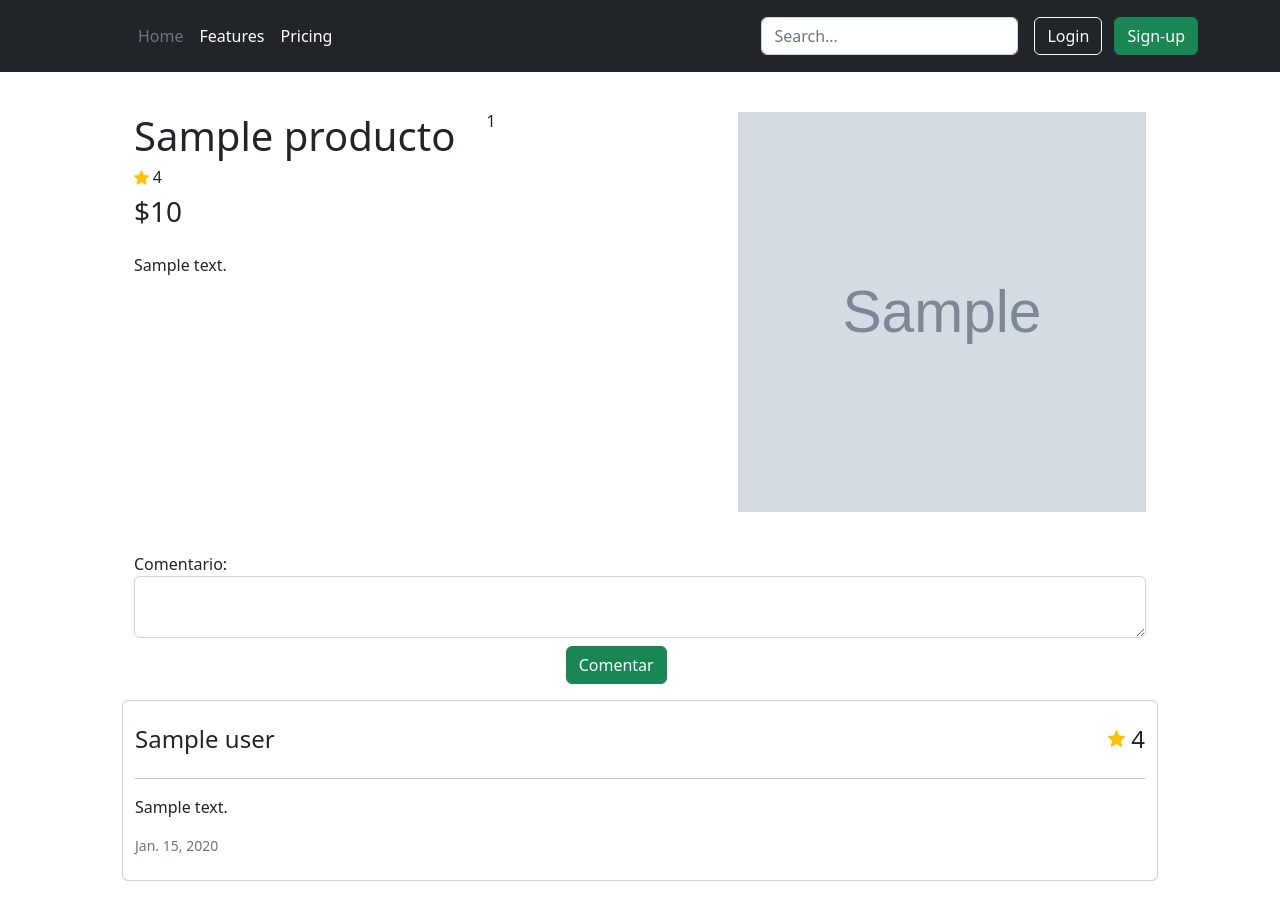
After one commit to Alfonsonrx/TiendaDjango, a Django app: template tiendadjango/catalogo/templates/catalogo/detail.html in a window 1280 px wide. The commit adds this page. Run offline with Django 4.2, Linux system fonts and the light colour scheme; the template is opened without the code that fills it: most values are stand-ins (such as "Sample title", 1, 10 or a date in 2020); grey boxes marked "Sample" are stand-in pictures.

Commit message:
Comentarios funcionando

```diff
--- a/tiendadjango/catalogo/admin.py
+++ b/tiendadjango/catalogo/admin.py
@@ -1,5 +1,5 @@
 from django.contrib import admin
-from .models import Product, Comment
+from .models import Product, Comment, Usuario
 
 # Register your models here.
-admin.site.register([Product, Comment])
+admin.site.register([Product, Comment, Usuario])
--- /dev/null
+++ b/tiendadjango/catalogo/static/js/detail.js
@@ -0,0 +1,22 @@
+$(document).ready(function() {
+    $(document).on('click', '.btn-comentar', (e) => {
+            var rate = 4.5;
+            var com = $('#comment').val();
+
+            console.log(rate, num_serie, mail, com);
+        $.ajax({
+            url:url_comentar,
+            method:"POST",
+            data:{
+                csrfmiddlewaretoken: csrf_token,
+                rating:rate,
+                num_serie:num_serie,
+                mail:mail,
+                comment:com,
+            },
+            success: (data) => {
+                // location.reload(true);
+            }
+        });
+    })
+});
--- /dev/null
+++ b/tiendadjango/catalogo/templates/catalogo/detail.html
@@ -0,0 +1,85 @@
+{% extends "./header.html" %}
+
+{% block title %}
+    {{ block.super }}
+    {{ producto.name }}
+{% endblock %}
+
+{% block content %}
+    {% load static %}
+
+    <div class="container p-3">
+        <div class="row px-5 my-4">
+            <div class="col-7">
+                <div class="row">
+                    <div class="col-7">
+                        <h1>{{ producto.name }}</h1>
+                    </div>
+                    <div class="col-3">
+                        <h6>{{ producto.serial_num }}</h6>
+                    </div>
+                </div>
+                <h6>
+                    <img width="2.5%" height="2.5%" src="{% static 'catalogo/star.png' %}" style="padding-bottom: 0.5%;">
+                    {{ producto.call_rating }}
+                </h6>
+                <h3>
+                    ${{ producto.price }}
+                </h3>
+                <div class="row my-4">
+                    <div class="col-8">
+                        <p>{{ producto.description }}</p>
+                    </div>
+                </div>
+                <div>
+
+                </div>
+            </div>
+            <div class="col-5">
+                <img width="100%" height="400" src="{{ producto.img_url }}">
+            </div>
+        </div>
+
+        <div class="row px-5 my-2">
+            <form id="comentario">
+                {% csrf_token %}
+                <div class="row my-2">
+                    <div class="py-2">
+                        <label for="run">Comentario:</label>
+                        <textarea type="text" name="comment" id="comment" class="form-control"></textarea>
+                    </div>
+                    <div class="col-md-6 offset-md-5">
+                        <input type="submit" name="action" id="action" class="btn btn-success btn-comentar" value="Comentar">
+                    </div>
+                </div>
+            </form>
+            {% for user, com in producto.get_comments %}
+            <div class="card container comment py-4 my-2">
+                <div class="row g-0">
+                    <div class="col-sm-6 col-md-8">
+                        <h4>{{ user }}</h4>
+                    </div>
+                    <div class="col-6 col-md-4 text-end">
+                        <h4> <img width="5%" height="5%" src="{% static 'catalogo/star.png' %}" style="padding-bottom: 2%;"> {{ com.prod_rating }}</h4>
+                    </div>
+                </div>
+                <hr>
+                    <p>{{ com.text_comment }}</p>
+                    <small class="text-muted">{{ com.pub_date.date }}</small>
+            </div>
+            {% endfor %}
+        </div>
+    </div>
+
+{% endblock content %}
+
+{% block footer %}
+    {{ block.super }}
+    <script>
+        var url_comentar = "{% url 'catalogo:comentar' %}";
+        var csrf_token = "{{ csrf_token }}";
+        var num_serie = "{{ producto.serial_num }}";
+        var mail = "damian.contreras036@gmail.com";
+    </script>
+    <script src="{% static 'js/detail.js' %}"></script>
+{% endblock footer %}
--- a/tiendadjango/catalogo/templates/catalogo/header.html
+++ b/tiendadjango/catalogo/templates/catalogo/header.html
@@ -12,7 +12,7 @@
 
     <title>
         {% block title %}
-            Django Platzi |
+            Tienda Django |
         {% endblock  %}
     </title>
 </head>
@@ -26,7 +26,10 @@
     {% endblock  %}
 
     <footer>
-        <script src="https://cdn.jsdelivr.net/npm/bootstrap@5.0.2/dist/js/bootstrap.bundle.min.js" integrity="sha384-MrcW6ZMFYlzcLA8Nl+NtUVF0sA7MsXsP1UyJoMp4YLEuNSfAP+JcXn/tWtIaxVXM" crossorigin="anonymous"></script>
+        {% block footer %}
+            <script src="https://cdn.jsdelivr.net/npm/bootstrap@5.0.2/dist/js/bootstrap.bundle.min.js" integrity="sha384-MrcW6ZMFYlzcLA8Nl+NtUVF0sA7MsXsP1UyJoMp4YLEuNSfAP+JcXn/tWtIaxVXM" crossorigin="anonymous"></script>
+            <script src="https://code.jquery.com/jquery-3.6.1.min.js"></script>
+        {% endblock footer %}
     </footer>
 </body>
 </html>
--- a/tiendadjango/catalogo/templates/catalogo/index.html
+++ b/tiendadjango/catalogo/templates/catalogo/index.html
@@ -70,8 +70,8 @@
                             <p class="card-text">{{ prod.description }}</p>
                             <div class="d-flex justify-content-between">
                                 <div class="btn-group">
-                                <button type="button" class="btn btn-sm btn-outline-success" disabled>{{ prod.price }}</button>
-                                <button type="button" class="btn btn-sm btn-outline-primary">Details</button>
+                                <button type="button" class="btn btn-sm btn-outline-success" disabled>${{ prod.price }}</button>
+                                <a href="{% url 'catalogo:detail' prod.id %}" type="button" class="btn btn-sm btn-outline-primary">Details</a>
                                 </div>
                                 <small class="text-muted">{{ prod.pub_date.date }}</small>
                             </div>
--- a/tiendadjango/catalogo/templates/catalogo/navbar.html
+++ b/tiendadjango/catalogo/templates/catalogo/navbar.html
@@ -6,11 +6,9 @@
         </a>
 
         <ul class="nav col-12 col-lg-auto me-lg-auto mb-2 justify-content-center mb-md-0">
-        <li><a href="#" class="nav-link px-2 text-secondary">Home</a></li>
+        <li><a href="{% url 'catalogo:index' %}" class="nav-link px-2 text-secondary">Home</a></li>
         <li><a href="#" class="nav-link px-2 text-white">Features</a></li>
         <li><a href="#" class="nav-link px-2 text-white">Pricing</a></li>
-        <li><a href="#" class="nav-link px-2 text-white">FAQs</a></li>
-        <li><a href="#" class="nav-link px-2 text-white">About</a></li>
         </ul>
 
         <form class="col-12 col-lg-auto mb-3 mb-lg-0 me-lg-3">
--- a/tiendadjango/catalogo/urls.py
+++ b/tiendadjango/catalogo/urls.py
@@ -4,5 +4,7 @@ from . import views
 
 app_name = "catalogo"
 urlpatterns = [
-    path("", views.index, name="index"),
+    path("", views.IndexView.as_view(), name="index"),
+    path("detail/<int:prod_id>/", views.detail, name="detail"),
+    path("process/ajax/comentario/", views.insert_comment, name="comentar"),
 ]
--- a/tiendadjango/tiendadjango/settings.py
+++ b/tiendadjango/tiendadjango/settings.py
@@ -80,7 +80,7 @@ DATABASES = {
         'ENGINE': 'djongo',
         'NAME': 'bddtienda',
         'CLIENT': {
-            'host': 'mongodb+srv://<username>:<password>@<atlas cluster>/<myFirstDatabase>?retryWrites=true&w=majority',
+            # 'host': 'mongodb+srv://<username>:<password>@<atlas cluster>/<myFirstDatabase>?retryWrites=true&w=majority',
         }
     }
 }
@@ -130,4 +130,4 @@ STATICFILES_DIRS = [
 # Default primary key field type
 # https://docs.djangoproject.com/en/4.1/ref/settings/#default-auto-field
 
-DEFAULT_AUTO_FIELD = 'django.db.models.BigAutoField'
+DEFAULT_AUTO_FIELD = 'djongo.models.BigAutoField'
```
Also changed, not shown: tiendadjango/catalogo/models.py (+52 -6 lines), tiendadjango/catalogo/views.py (+38 -5 lines), tiendadjango/.secret.txt (added), tiendadjango/catalogo/migrations/0001_initial.py, tiendadjango/catalogo/static/catalogo/star.png (added).
